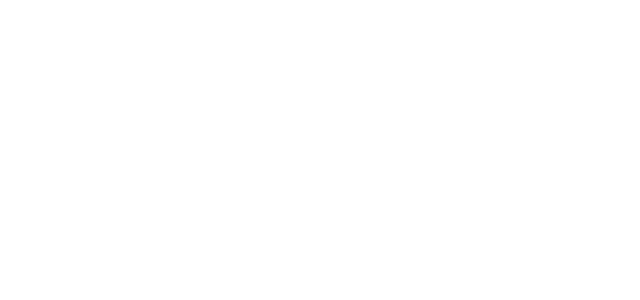
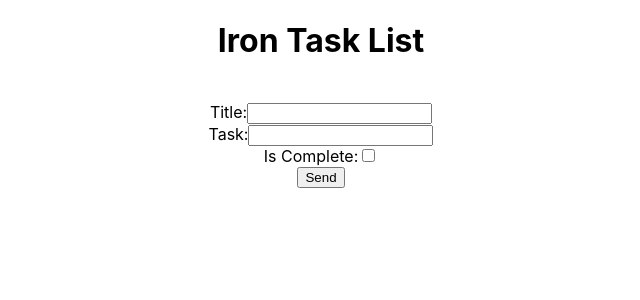
Before and after one commit to Bijl1/react-forms, a React (Create React App) app: page / in a window 1280 px wide. Shown: the top 300 px of the page, without its empty margins (319-959 px from the left). Built offline with nearby package versions, Linux system fonts and the light colour scheme.

Commit message:
react form

```diff
--- a/src/App.js
+++ b/src/App.js
@@ -1,7 +1,52 @@
-import "./App.css";
+import React, { useState } from 'react';
+import './App.css';
 
 function App() {
-  return <div className="App"></div>;
+  const [taskList, setTaskList] = useState([]);
+  const [formData, setFormData] = useState({
+    title: "",
+    task: "",
+    isComplete: ""
+  });
+
+  const handleFormSubmit = (e) => {
+    e.preventDefault();
+
+  };
+
+  const handleChange = (e) => {
+    const { name, value, type, checked } = e.target;
+    const newValue = type === "checkbox" ? checked : value;
+    setFormData((prevData) => ({
+      ...prevData,
+      [name]: newValue
+    }));
+  };
+
+  return (
+    <div className="App">
+      <h1>Iron Task List</h1>
+      <br />
+      <form onSubmit={handleFormSubmit}>
+        <label>
+          Title:
+          <input type='text' name="title" value={formData.title} onChange={handleChange} />
+        </label>
+        <br />
+        <label>
+          Task:
+          <input type='text' name="task" value={formData.task} onChange={handleChange} />
+        </label>
+        <br />
+        <label>
+          Is Complete:
+          <input type='checkbox' name="isComplete" checked={formData.isComplete} onChange={handleChange} />
+        </label>
+        <br />
+        <button type="submit">Send</button>
+      </form>
+    </div>
+  );
 }
 
 export default App;
```
